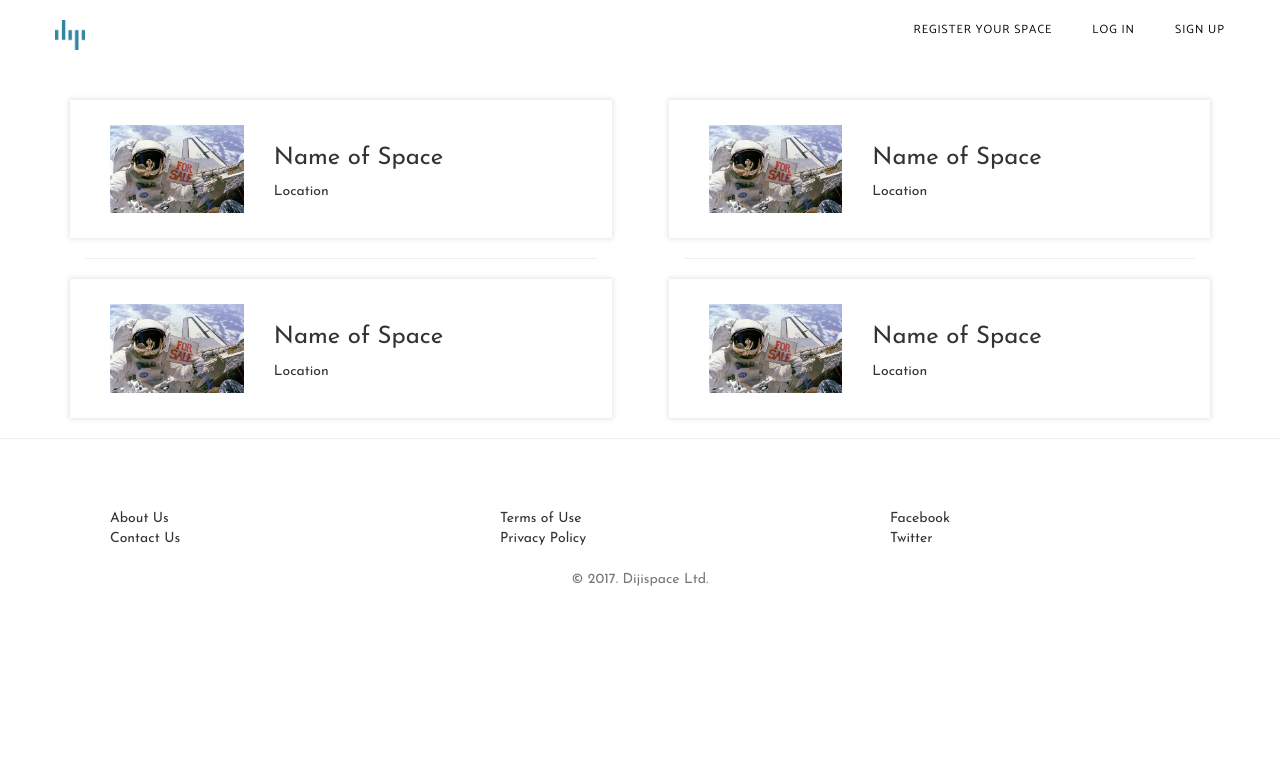
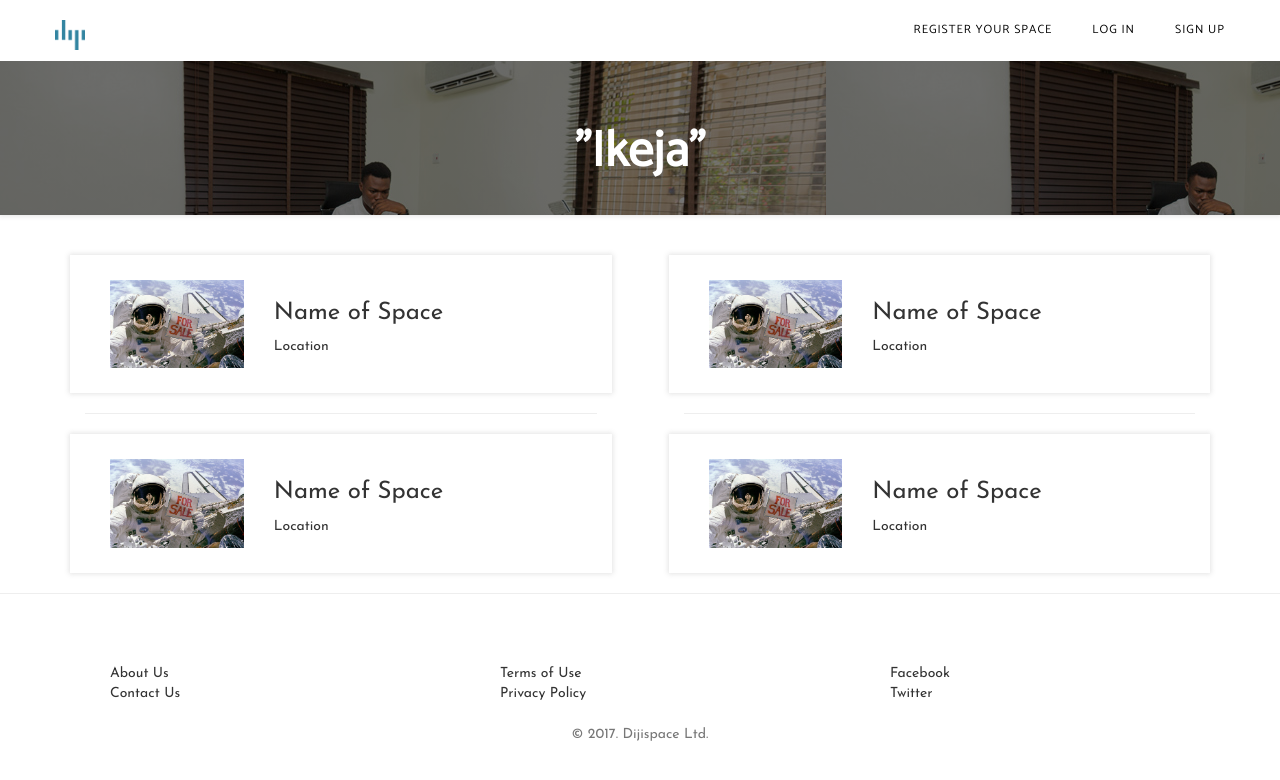
Before and after one commit to dijispace/dijispace, a Jekyll site: the page built from new-frontend/search-results.html, in a window 1280 px wide. Shown: the top 780 px of the page. Built offline with Jekyll 4.4.1, drawn with Linux system fonts in a browser that asks for light colours.

Commit message:
add hero image to search-results

```diff
--- a/new-frontend/_sass/_layout.scss
+++ b/new-frontend/_sass/_layout.scss
@@ -258,6 +258,10 @@ header.intro-header {
   margin: 10px 0 0;
 }
 
+.page-heading.search-results {
+  padding: 0;
+}
+
 .pages {
   border-bottom: thin solid #f3f3f3;
 }
@@ -291,7 +295,7 @@ header.intro-header {
 }
 
 .listings {
-  margin-top: 100px;
+  margin-top: 40px;
 }
 
 .listings .col-md-6 {
--- a/new-frontend/assets/stylesheets/main.css
+++ b/new-frontend/assets/stylesheets/main.css
@@ -283,6 +283,9 @@ header.intro-header {
   font-weight: 300;
   margin: 10px 0 0; }
 
+.page-heading.search-results {
+  padding: 0; }
+
 .pages {
   border-bottom: thin solid #f3f3f3; }
 
@@ -309,7 +312,7 @@ header.intro-header {
     color: #a3efff; } }
 
 .listings {
-  margin-top: 100px; }
+  margin-top: 40px; }
 
 .listings .col-md-6 {
   margin-right: 2.5%;
--- a/new-frontend/search-results.html
+++ b/new-frontend/search-results.html
@@ -1,6 +1,21 @@
 ---
 layout: page
 ---
+
+<!-- Page Header -->
+<!-- Set your background image for this header on the line below. -->
+<header class="intro-header single-listing" style="background: linear-gradient(rgba(0, 0, 0, 0.55), rgba(0, 0, 0, 0.55)),
+                rgba(0,0,0,0.55) url('assets/img/tpx-hub.jpg');">
+    <div class="container">
+        <div class="row">
+            <div class="col-lg-8 col-lg-offset-2 col-md-10 col-md-offset-1">
+                <div class="page-heading search-results">
+                    <h1>"Ikeja"</h1>
+                </div>
+            </div>
+        </div>
+    </div>
+</header>
 
 <div class="container listings">
     <div class="col-md-6">
--- a/new-frontend/single-listing.html
+++ b/new-frontend/single-listing.html
@@ -4,7 +4,8 @@ layout: page
 
 <!-- Page Header -->
     <!-- Set your background image for this header on the line below. -->
-    <header class="intro-header single-listing" style="background-image: url('assets/img/tpx-hub.jpg')">
+    <header class="intro-header single-listing" style="background: linear-gradient(rgba(0, 0, 0, 0.55), rgba(0, 0, 0, 0.55)),
+                rgba(0,0,0,0.55) url('assets/img/tpx-hub.jpg')">
         <div class="container">
             <div class="row">
                 <div class="col-lg-8 col-lg-offset-2 col-md-10 col-md-offset-1">
```
